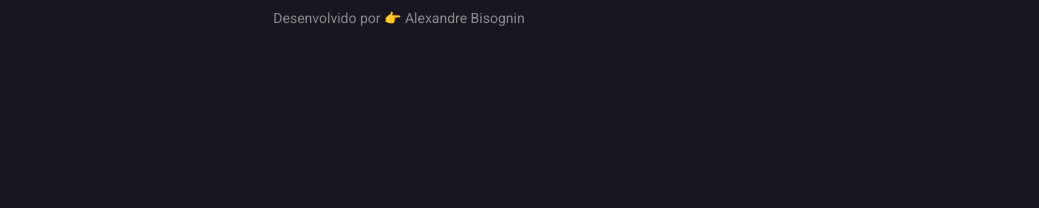
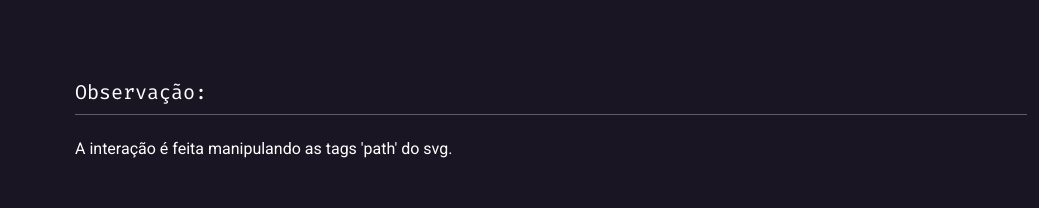
Before and after one commit to alexandre-fb/lib-vuejs, a Nuxt app: page /ui-components in a window 1280 px wide. Shown: the part 1998-2206 px from the top of the page, without its empty margins (241-1280 px from the left). Before the commit the page ends 2034 px from the top, so only its background shows below. Built offline with nearby package versions, Linux system fonts and the light colour scheme.

Commit message:
refactor

```diff
--- a/components/Sections/UiElements/SectionInterativeMap/SectionInterativeMap.vue
+++ b/components/Sections/UiElements/SectionInterativeMap/SectionInterativeMap.vue
@@ -11,24 +11,35 @@
         Exemplo de utilização:
       </SectionSubtitle>
 
-      <InteraiveMap />
+      <div class="py-20">
+        <InterativeMap />
+      </div>
     </div>
 
-    <!-- <div class="mb-16">
+    <div class="mb-16">
       <SectionSubtitle>
-        Props:
+        Observação:
       </SectionSubtitle>
 
-      <PropsList :propsList="propsList" />
+      <p>
+        A interação é feita manipulando as tags 'path' do svg.
+      </p>
+
     </div>
+
 
     <div>
       <SectionSubtitle>
         Componente completo (vue 3):
       </SectionSubtitle>
 
-      <VCodeBlock :code="componentCode" highlightjs lang="html" theme="nord" maxHeight="350px" />
-    </div> -->
+      <div class="xl:max-w-[1000px] mb-12">
+        <VCodeBlock :code="componentCode" highlightjs lang="html" theme="nord" maxHeight="350px" label="InterativeMap.vue" />
+      </div>
+      <div class="xl:max-w-[1000px]">
+        <VCodeBlock :code="mapDataCode" highlightjs lang="javascript" theme="nord" maxHeight="350px" label="statesData.js (importado no componente acima)" />
+      </div>
+    </div>
   </section>
 </template>
 
@@ -36,19 +47,18 @@
 import { ref } from 'vue';
 
 import VCodeBlock from '@wdns/vue-code-block';
-import InteraiveMap from '~/components/UiElements/InterativeMap/InterativeMap.vue';
+import InterativeMap from '~/components/UiElements/InterativeMap/InterativeMap.vue';
 import SectionTitle from '../../SectionTitle.vue';
 import SectionSubtitle from '../../SectionSubtitle.vue';
-import PropsList from '../../PropsList.vue';
 
-import { accordionListData, propsListData, componentCodeString } from './sectionData';
+import { componentCodeString, mapDataCodeString } from './sectionData';
+
 
 export default {
   components: {
     SectionTitle,
     SectionSubtitle,
-    PropsList,
-    InteraiveMap,
+    InterativeMap,
     VCodeBlock,
   },
   props: {
@@ -57,10 +67,12 @@ export default {
     }
   },
   setup() {
-
+    const componentCode = ref(componentCodeString);
+    const mapDataCode = ref(mapDataCodeString);
 
     return {
-
+      componentCode,
+      mapDataCode
     }
   },
 };
```
